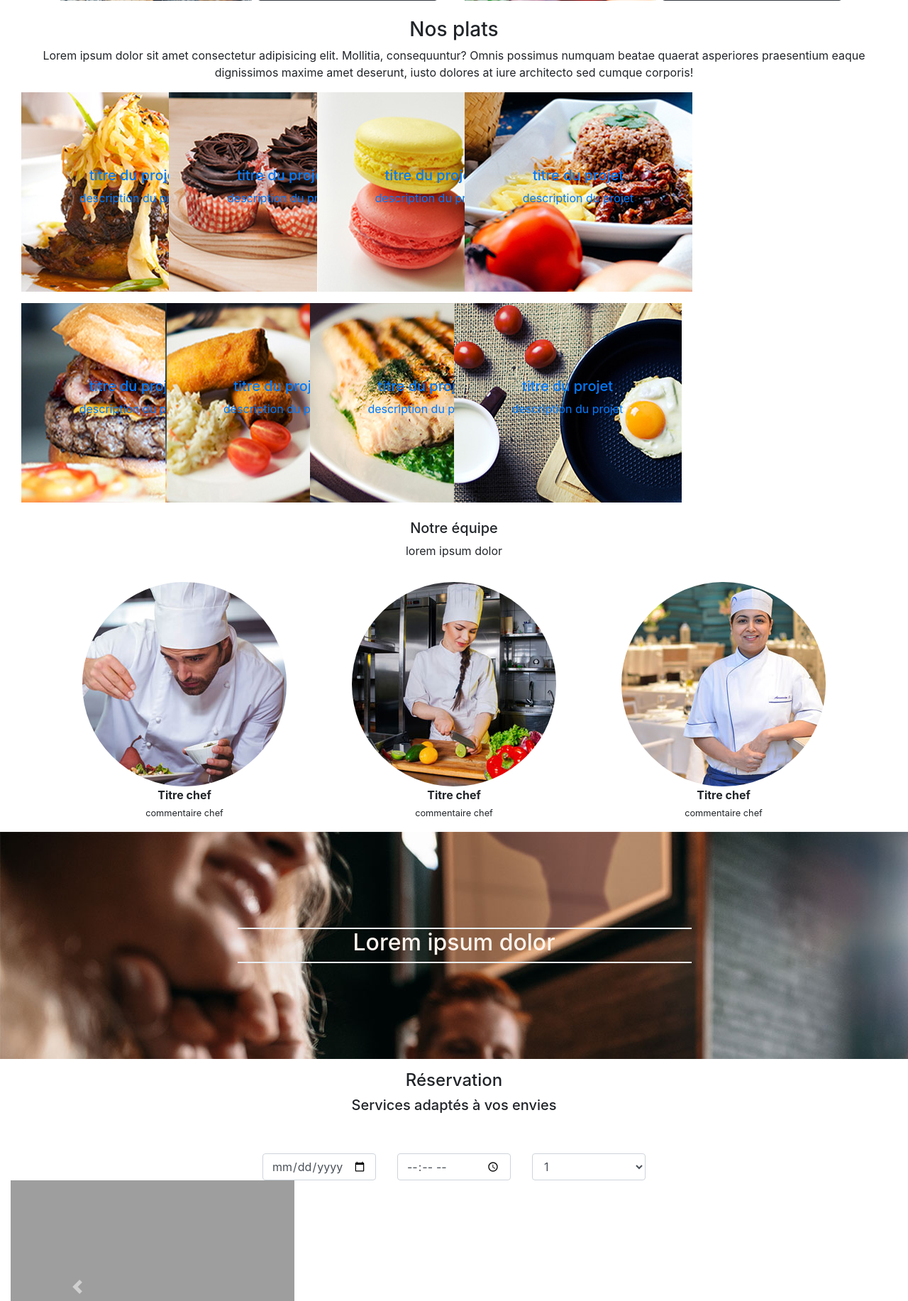
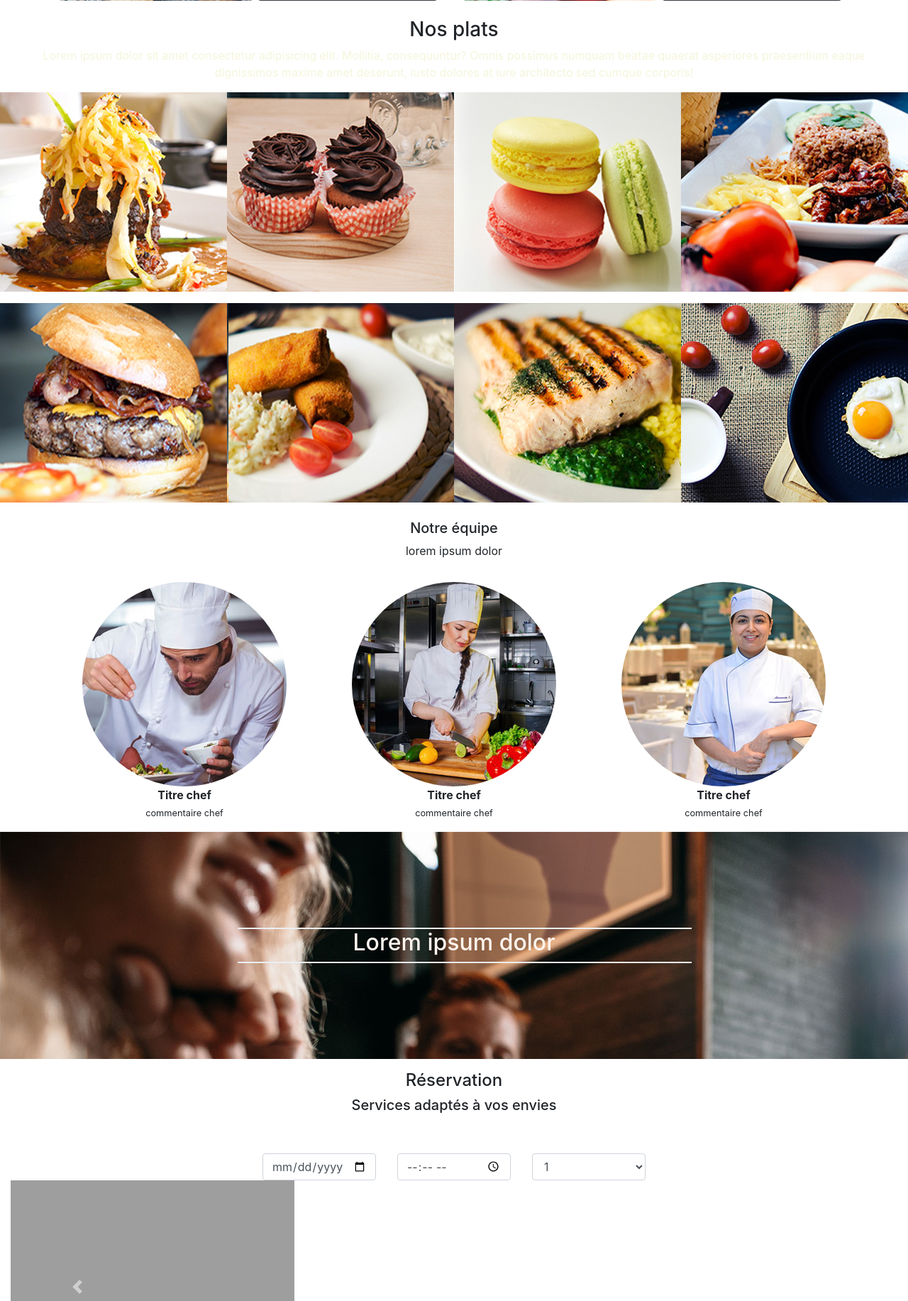
Before and after one commit to Jlaqueyrie/siteRestaurant, a PHP site: page / in a window 1280 px wide. Shown: the part 1426-3259 px from the top of the page at 71% size. Run offline with PHP 8.4, Linux system fonts and the light colour scheme; grey boxes are pictures that could not be loaded.

Commit message:
galeire plats corrigé mais position fig caption nok

```diff
--- a/css/style.css
+++ b/css/style.css
@@ -1,12 +1,3 @@
-.row.no-gutters {
-  margin-right: 0;
-  margin-left: 0;
-}
-.row.no-gutters > [class^="col-"],
-.row.no-gutters > [class*=" col-"] {
-  padding-right: 0;
-  padding-left: 0;
-}
 #menu figure{
     display: flex;
 }
@@ -15,21 +6,38 @@
     flex-direction: column;
 }
 #nos-plats figure{
+    position: relative;
     flex:1;
     width: 20em;
-    position: relative;
+    height: 17.56em;
 }
 #nos-plats figcaption{
     position: absolute;
     width: 20em;
-    top: 0;
+    height: 17.56em;
+    bottom: 0;
+    left: 0;
     display: flex;
-    justify-content: center;
-    align-items: center;
+    justify-content: left;
     flex-direction: column;
+    background: url(../images/noise.png) repeat 0 0 rgba(0,0,0,0.1);
+    opacity: 0;
+    transform: scale(0);
+    transition: all 1s;
+    overflow: hidden;
 }
-#nos-plats figure effet-hover img{
-    margin-left: 10em;
+#nos-plats a:hover figcaption{
+    opacity: 1;
+    transform: scale(1);
+}
+#nos-plats h5{
+    color: beige;
+}
+#nos-plats p{
+    color: beige;
+}
+.effet-hover{
+    overflow: hidden;
 }
 #deco{
     background-image: url("../images/fond2.jpg");
--- a/index.html
+++ b/index.html
@@ -186,94 +186,108 @@
                                     architecto sed cumque corporis!
                                 </p>
                             </div>
-
-                                <a href="#" class="col-md-2">
+                    <div class="row justify-content-center" >
+                        <a href="#">
                             <figure>
                                 <div class="effet-hover">
                                     <img src="images/1.jpg" alt="image galerie 1" >
                                 </div>
-                                        <figcaption class="text-center h-100 w-100">
-                                            <h5>titre du projet</h5>
-                                            <p>description du projet</p>
+                                <figcaption class="align-items-left effet-hover">
+                                    <h5>Plat 1</h5>
+                                    <p>
+                                        Plat 1
+                                    </p>
                                 </figcaption>
                             </figure>
                         </a>
-                                <a href="#" class="col-md-2">
+                        <a href="#">
                             <figure>
                                 <div class="effet-hover">
                                     <img src="images/2.jpg" alt="image galerie 2" >
                                 </div>
-                                        <figcaption class="text-center h-100 w-100">
-                                            <h5>titre du projet</h5>
-                                            <p>description du projet</p>
+                                <figcaption>
+                                    <h5>Plat 2</h5>
+                                    <p>
+                                        Plat 2
+                                    </p>
                                 </figcaption>
                             </figure>
                         </a>
-                                <a href="#" class="col-md-2">
+                        <a href="#">
                             <figure>
                                 <div class="effet-hover">
-                                            <img src="images/3.jpg" alt="image galerie 2">
+                                    <img src="images/3.jpg" alt="image galerie 2" >
                                 </div>
-                                        <figcaption class="text-center h-100 w-100">
-                                            <h5>titre du projet</h5>
-                                            <p>description du projet</p>
+                                <figcaption>
+                                    <h5>Plat 3</h5>
+                                    <p>
+                                        Plat 3
+                                    </p>
                                 </figcaption>
                             </figure>
                         </a>
-                                <a href="#" class="col-md-2">
+                        <a href="#">
                             <figure>
                                 <div class="effet-hover">
-                                            <img src="images/4.jpg" alt="image galerie 2">
+                                    <img src="images/4.jpg" alt="image galerie 2" >
                                 </div>
-                                        <figcaption class="text-center h-100 w-100">
-                                            <h5>titre du projet</h5>
-                                            <p>description du projet</p>
+                                <figcaption>
+                                    <h5>Plat 4</h5>
+                                    <p>
+                                        Plat 4
+                                    </p>
                                 </figcaption>
                             </figure>
                         </a>
-                        </div>
-                        <div class="row no-gutters">
-                                <a href="#" class="col-md-2">
+                        <a href="#">
                             <figure>
                                 <div class="effet-hover">
-                                            <img src="images/5.jpg" alt="image galerie 1">
+                                    <img src="images/5.jpg" alt="image galerie 2" >
                                 </div>
-                                        <figcaption class="text-center h-100 w-100">
-                                            <h5>titre du projet</h5>
-                                            <p>description du projet</p>
+                                <figcaption>
+                                    <h5>Plat 5</h5>
+                                    <p>
+                                        Plat 5
+                                    </p>
                                 </figcaption>
                             </figure>
                         </a>
-                                <a href="#" class="col-md-2">
+                        <a href="#">
                             <figure>
                                 <div class="effet-hover">
-                                            <img src="images/6.jpg" alt="image galerie 2">
+                                    <img src="images/6.jpg" alt="image galerie 2" >
                                 </div>
-                                        <figcaption class="text-center h-100 w-100">
-                                            <h5>titre du projet</h5>
-                                            <p>description du projet</p>
+                                <figcaption>
+                                    <h5>Plat 6</h5>
+                                    <p>
+                                        Plat 6
+                                    </p>
                                 </figcaption>
                             </figure>
                         </a>
-                                <a href="#" class="col-md-2">
+                        <a href="#">
                             <figure>
                                 <div class="effet-hover">
-                                            <img src="images/7.jpg" alt="image galerie 2">
+                                    <img src="images/7.jpg" alt="image galerie 2" >
                                 </div>
-                                        <figcaption class="text-center h-100 w-100">
-                                            <h5>titre du projet</h5>
-                                            <p>description du projet</p>
+                                <figcaption>
+                                    <h5>Plat 7</h5>
+                                    <p>
+                                        plat 7
+                                    </p>
                                 </figcaption>
                             </figure>
                         </a>
-                                <a href="#" class="col-md-2">
+                        <a href="#">
                             <figure>
                                 <div class="effet-hover">
-                                            <img src="images/8.jpg" alt="image galerie 2">
+                                    <img src="images/8.jpg" alt="image galerie 2" >
                                 </div>
-                                        <figcaption class="text-center h-100 w-100">
-                                            <h5>titre du projet</h5>
-                                            <p>description du projet</p>
+                                <figcaption>
+                                    <h5>Plat 8</h5>
+                                    <p>
+                                        Plat 8
+                                    </p>
                                 </figcaption>
                             </figure>
                         </a>
```
Also changed, not shown: test-Gallerie.html (+13 -7 lines), images/noise.png (added), images/noise1.png (added), images/noise2.png (added). Lines whose indentation alone changed are shown as unchanged.
